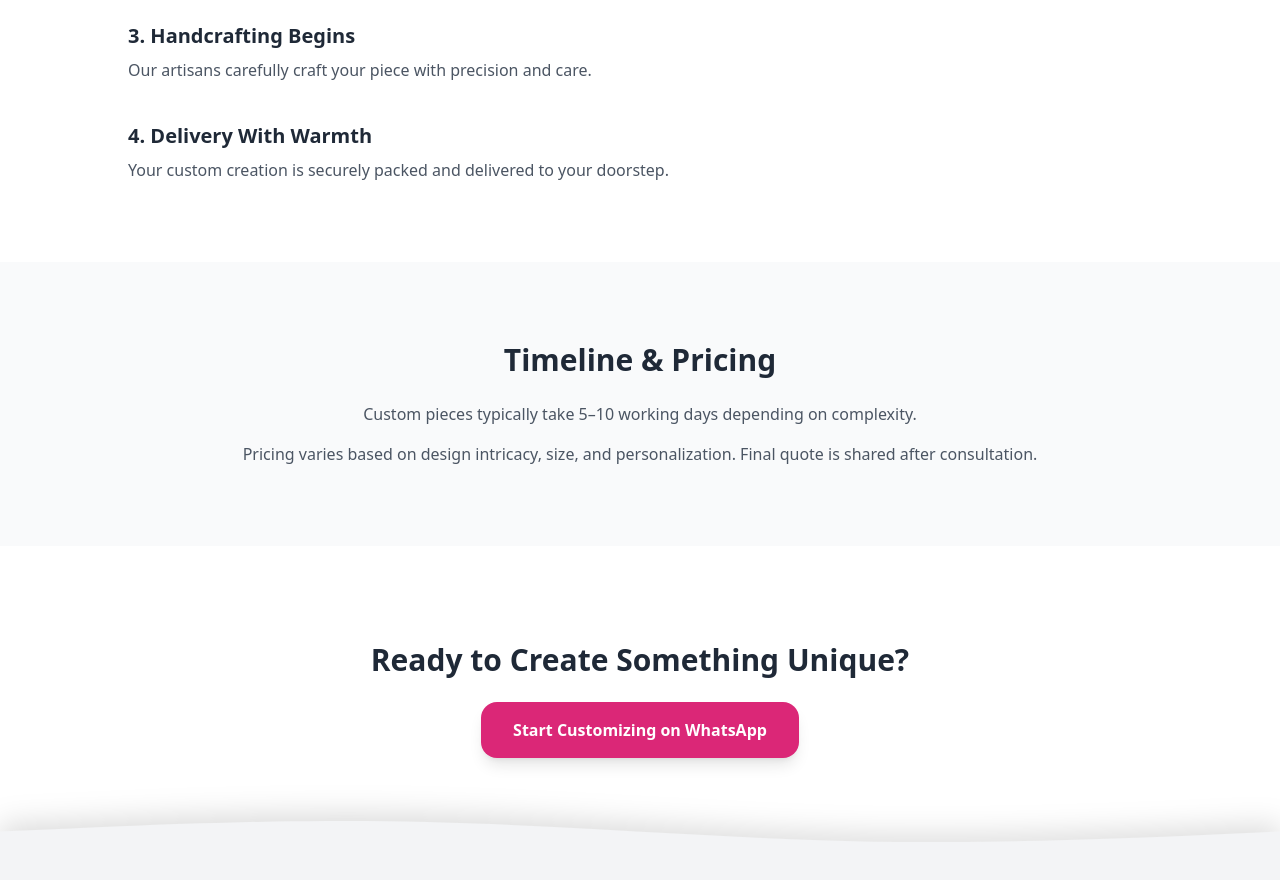
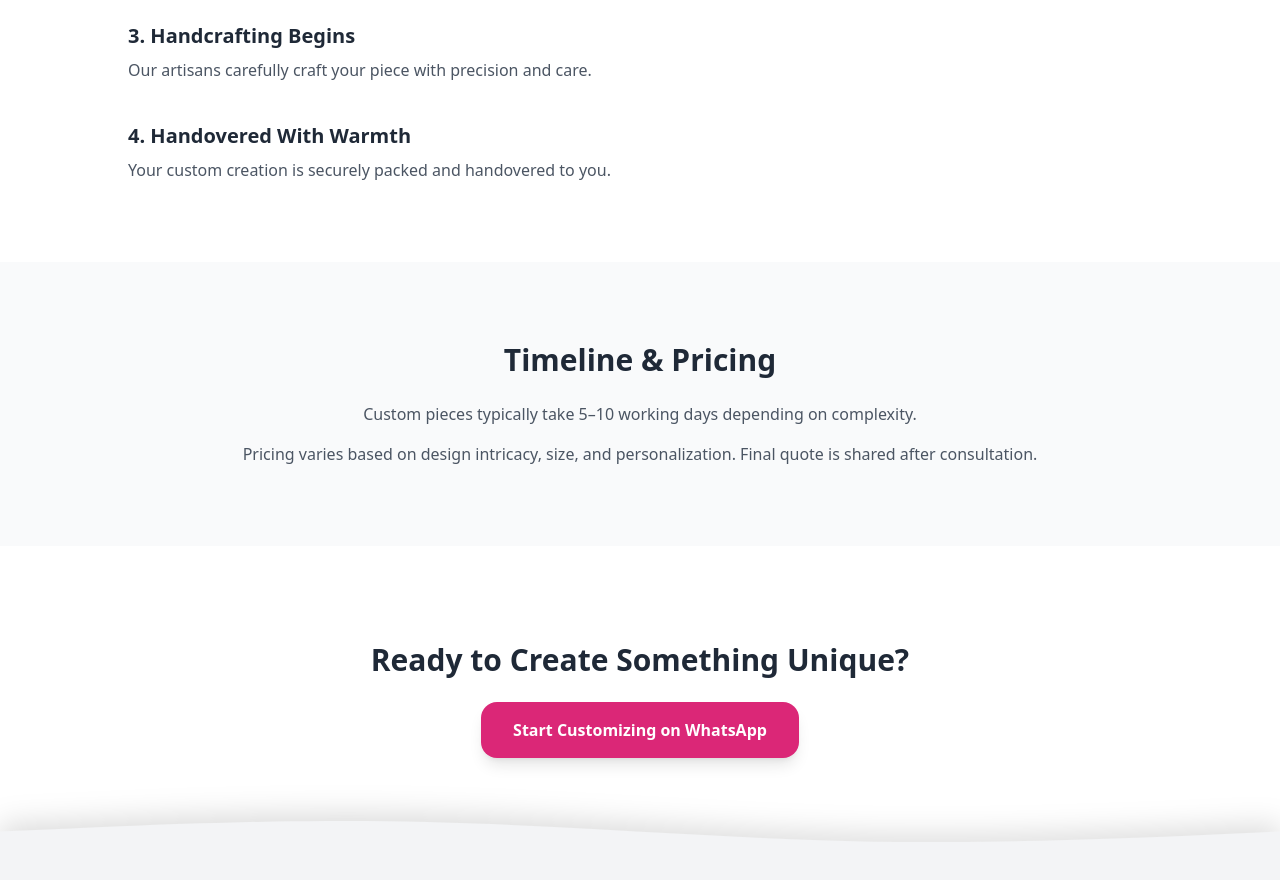
Before and after one commit to Sonichetan27/Loomive-frontend, a React (Vite) app: page /customize in a window 1280 px wide. Shown: the part 1140-2020 px from the top of the page. Built offline with nearby package versions, Linux system fonts and the light colour scheme.

Commit message:
updated Customize.jsx

```diff
--- a/src/pages/Customize.jsx
+++ b/src/pages/Customize.jsx
@@ -98,9 +98,9 @@ export default function Customize() {
             </div>
 
             <div>
-              <h3 className="text-xl font-semibold mb-2">4. Delivery With Warmth</h3>
+              <h3 className="text-xl font-semibold mb-2">4. Handovered With Warmth</h3>
               <p className="text-gray-600 dark:text-gray-400">
-                Your custom creation is securely packed and delivered to your doorstep.
+                Your custom creation is securely packed and handovered to you.
               </p>
             </div>
 
```
